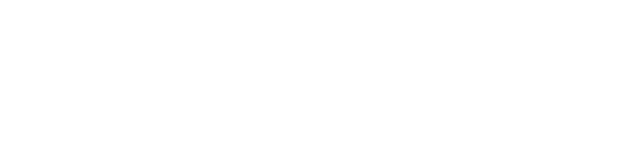
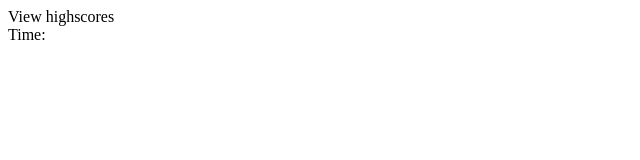
Before and after one commit to AlexO16/code-quiz, a plain HTML site: page index.html in a window 1280 px wide. Shown: the whole page, without its empty margins (0-640 px from the left). Drawn offline with Linux system fonts and the light colour scheme.

Commit message:
minor update to html

```diff
--- a/index.html
+++ b/index.html
@@ -10,7 +10,12 @@
 </head>
 
 <body>
-    <div></div>
+    <header id= "container" >
+        <div class = "score"> View highscores</div>
+        <div class= "timer"> Time:</div>
+    </header>
+
+
 
 
 
```
